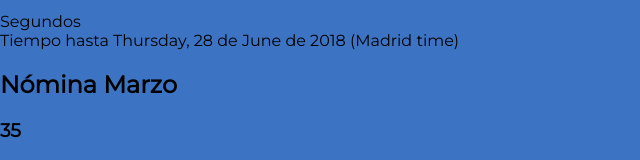
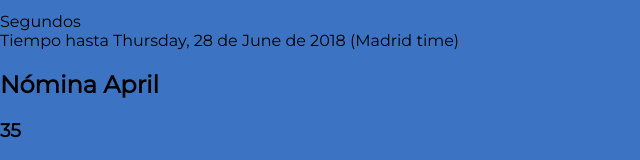
Before and after one commit to gabrielseco/timers, a React app: page / in a window 1280 px wide. Shown: the part 337-497 px from the top of the page, without its empty margins (0-640 px from the left). Built offline with nearby package versions, Linux system fonts and the light colour scheme.

Commit message:
feat: When a date is change, change the month too

```diff
--- a/src/containers/App/timers.js
+++ b/src/containers/App/timers.js
@@ -1,11 +1,21 @@
+import LuxonDate from './../../utils/luxon-date';
+
+const getMonth = date => {
+  const luxon = new LuxonDate(date);
+  const month = luxon.getMonth();
+  return month.slice(0, 1).toUpperCase() + month.slice(1);
+};
+
+const datePayment = new Date(2018, 3, 27, 10, 0, 0);
+
 const timers = [
   {
     title: 'Paga Extra',
     date: new Date(2018, 5, 28, 10, 0, 0)
   },
   {
-    title: 'Nómina Marzo',
-    date: new Date(2018, 3, 27, 10, 0, 0)
+    title: `Nómina ${getMonth(datePayment)}`,
+    date: datePayment
   }
 ];
 
```
